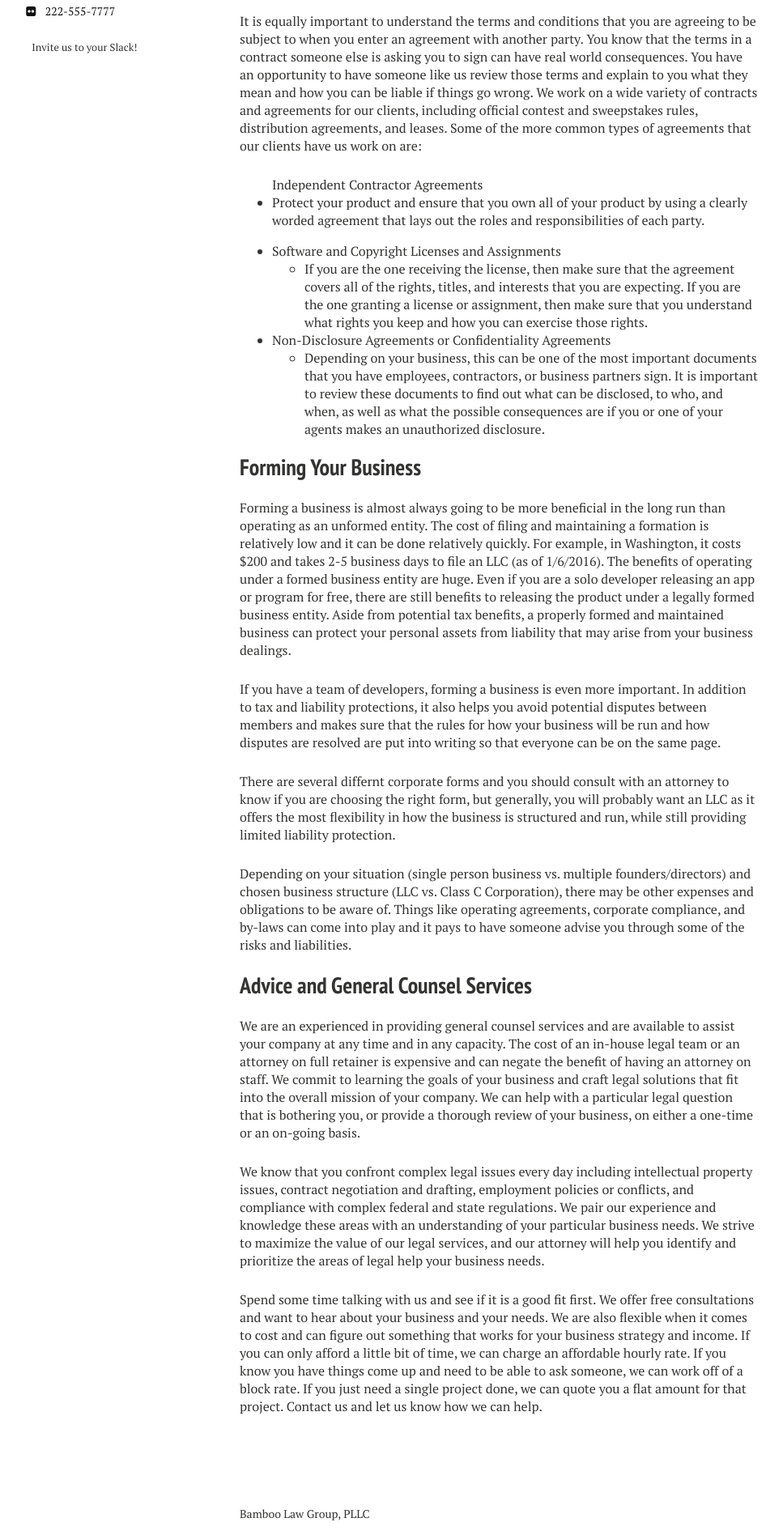
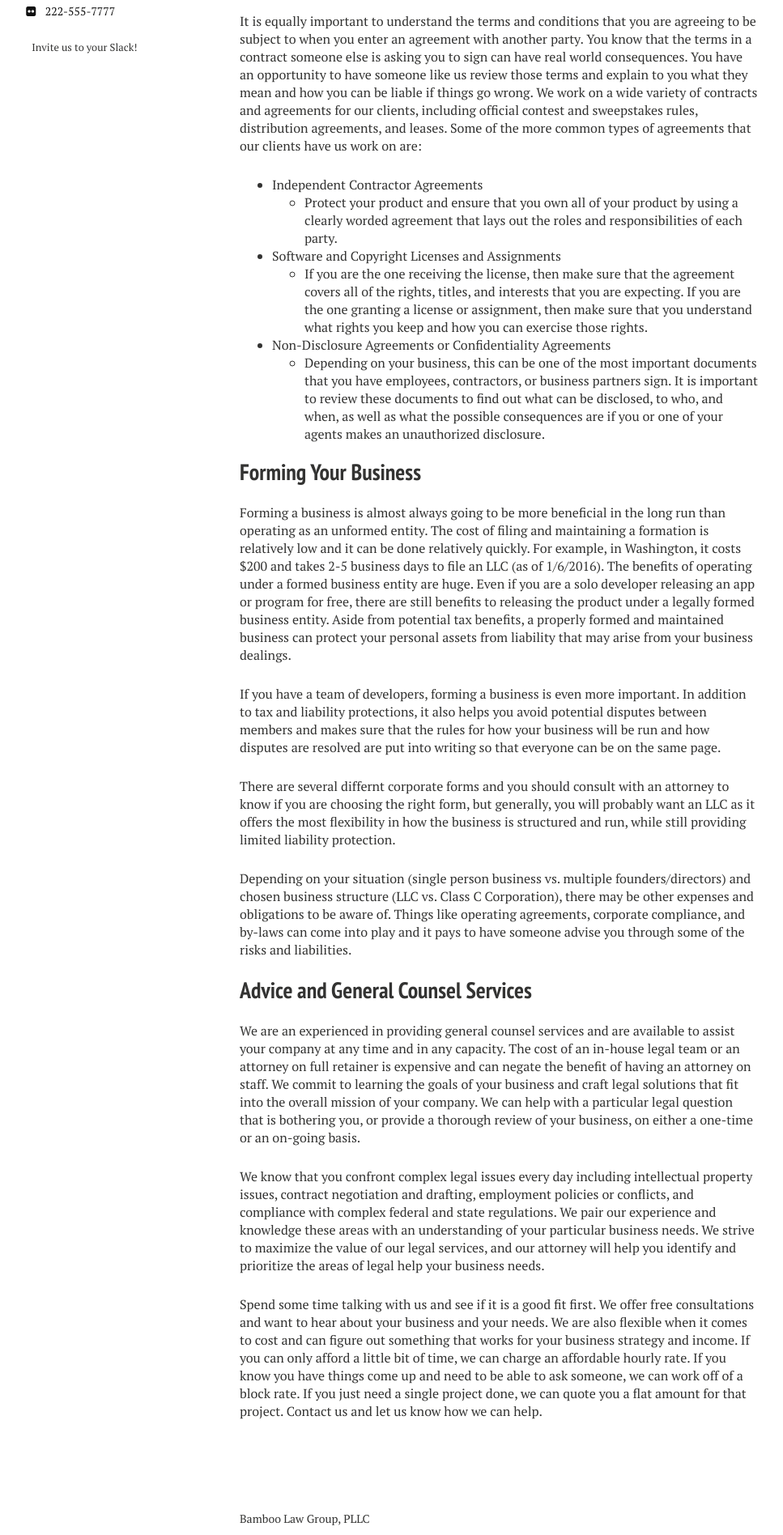
Before and after one commit to nerdyfergy/blg-site-mm3, a Jekyll site: the page built from services/index.md, in a window 1280 px wide. Shown: the part 1002-2898 px from the top of the page at 81% size, without its empty margins (24-991 px from the left). Built offline with Jekyll 4.4.1, drawn with Linux system fonts in a browser that asks for light colours.

Commit message:
Update index.md

```diff
--- a/services/index.md
+++ b/services/index.md
@@ -20,9 +20,9 @@ Ensuring a well drafting contract is in place offers you peace of mind and ensur
 
 It is equally important to understand the terms and conditions that you are agreeing to be subject to when you enter an agreement with another party. You know that the terms in a contract someone else is asking you to sign can have real world consequences. You have an opportunity to have someone like us review those terms and explain to you what they mean and how you can be liable if things go wrong.
 We work on a wide variety of contracts and agreements for our clients, including official contest and sweepstakes rules, distribution agreements, and leases. Some of the more common types of agreements that our clients have us work on are:
-<ul>Independent Contractor Agreements
-  <li> Protect your product and ensure that you own all of your product by using a clearly worded agreement that lays out the roles and responsibilities of each party.</li>
-</ul>
+
+* Independent Contractor Agreements
+  * Protect your product and ensure that you own all of your product by using a clearly worded agreement that lays out the roles and responsibilities of each party.
 * Software and Copyright  Licenses and Assignments
   * If you are the one receiving the license, then make sure that the agreement covers all of the rights, titles, and interests that you are expecting. If you are the one granting a license or assignment, then make sure that you understand what rights you keep and how you can exercise those rights.
 * Non-Disclosure Agreements or Confidentiality Agreements
```
